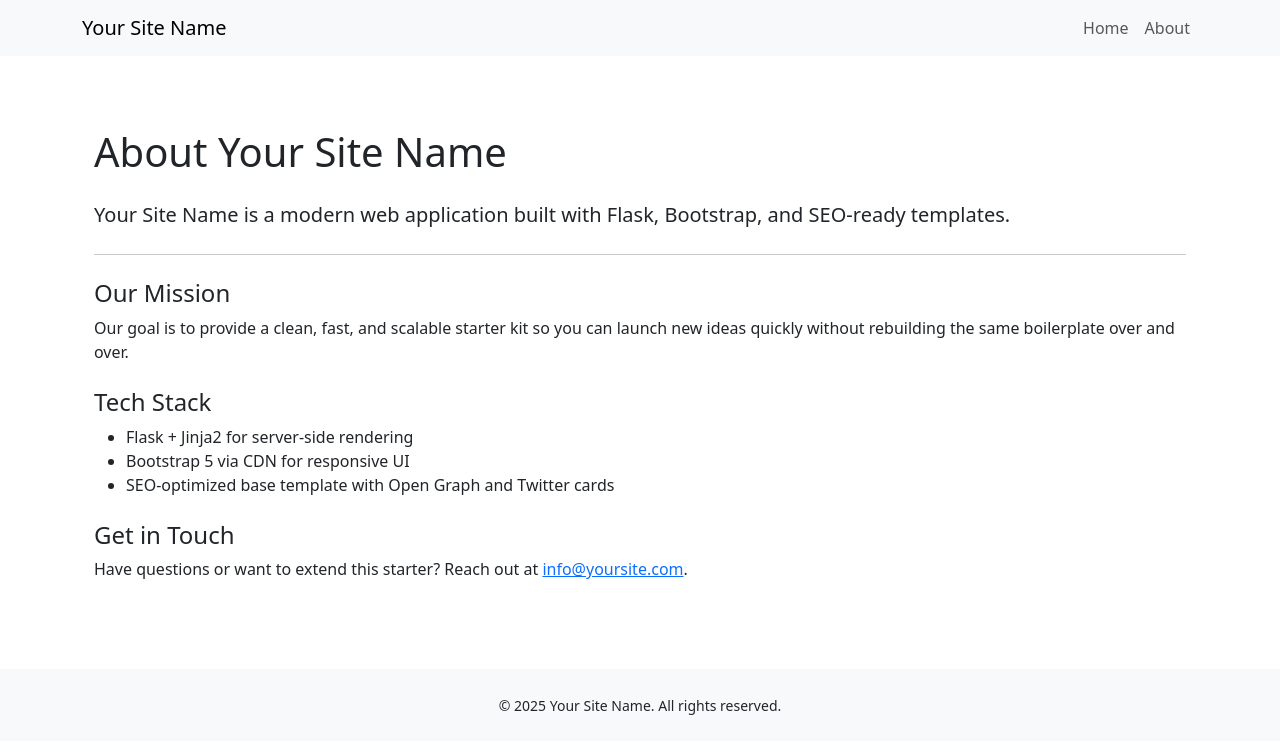
After one commit to sebfloapps/flask-seo-bootstrap-starter-kit, a Flask app: page /about in a window 1280 px wide. The commit adds this page. Shown: the top 754 px of the page. Run offline with Flask 3, Linux system fonts and the light colour scheme.

Commit message:
added about page.
Note: about page uses default values in route as an example.

```diff
--- /dev/null
+++ b/templates/about.html
@@ -0,0 +1,38 @@
+{% extends "base.html" %}
+
+{% block title %}
+  {{ page_title|default('About | Your Site Name') }}
+{% endblock %}
+
+{% block content %}
+  <div class="py-5">
+    <div class="container">
+      <h1 class="mb-4">About {{ site_name|default('Your Site Name') }}</h1>
+
+      <p class="lead">
+        {{ site_name|default('Your Site Name') }} is a modern web application built with Flask, Bootstrap, and SEO-ready templates.
+      </p>
+
+      <hr class="my-4">
+
+      <h2 class="h4 mt-4">Our Mission</h2>
+      <p>
+        Our goal is to provide a clean, fast, and scalable starter kit so you can launch new ideas quickly without
+        rebuilding the same boilerplate over and over.
+      </p>
+
+      <h2 class="h4 mt-4">Tech Stack</h2>
+      <ul>
+        <li>Flask + Jinja2 for server-side rendering</li>
+        <li>Bootstrap 5 via CDN for responsive UI</li>
+        <li>SEO-optimized base template with Open Graph and Twitter cards</li>
+      </ul>
+
+      <h2 class="h4 mt-4">Get in Touch</h2>
+      <p>
+        Have questions or want to extend this starter? Reach out at
+        <a href="mailto:info@yoursite.com">info@yoursite.com</a>.
+      </p>
+    </div>
+  </div>
+{% endblock %}
--- a/templates/base.html
+++ b/templates/base.html
@@ -92,9 +92,13 @@
       </button>
       <div class="collapse navbar-collapse" id="mainNavbar">
         <ul class="navbar-nav ms-auto mb-2 mb-lg-0">
-          <li class="nav-item">
-            <a class="nav-link" href="{{ url_for('index') }}">Home</a>
-          </li>
+            <li class="nav-item">
+              <a class="nav-link" href="{{ url_for('index') }}">Home</a>
+            </li>
+
+            <li class="nav-item">
+                <a class="nav-link" href="{{ url_for('about') }}">About</a>
+            </li>
           {# Add more nav items here #}
         </ul>
       </div>
```
